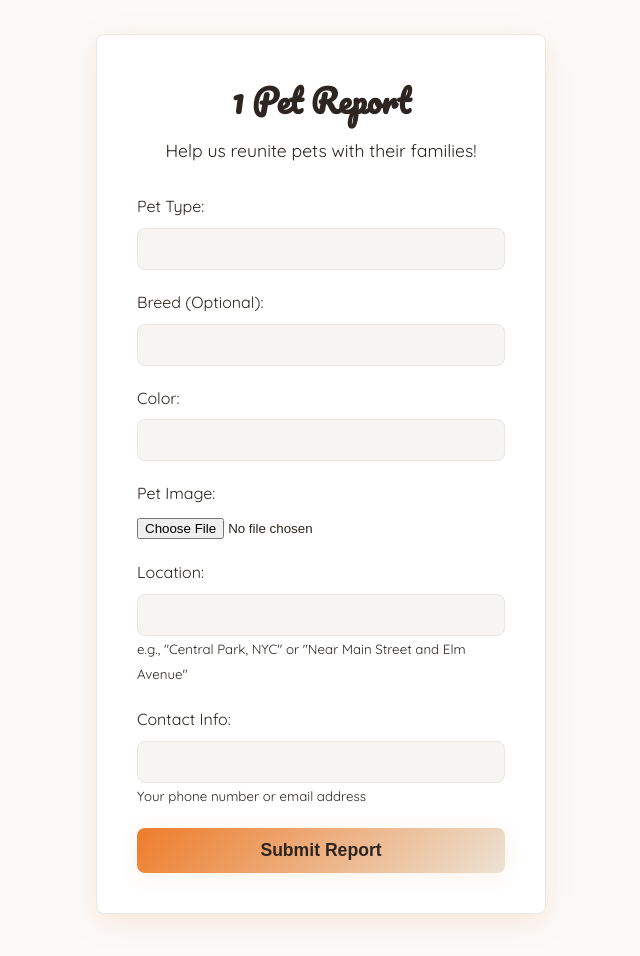
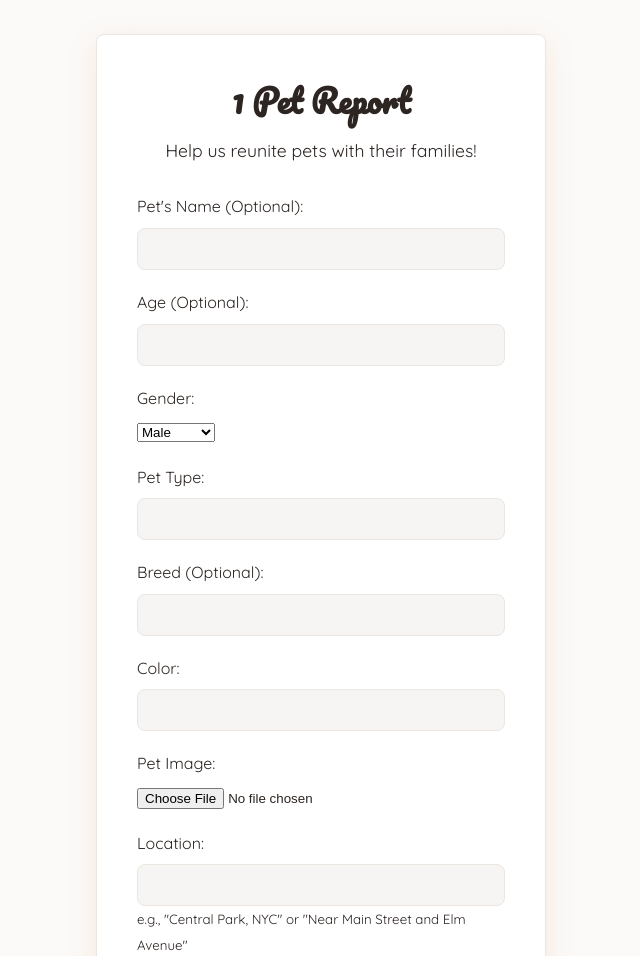
Before and after one commit to Deadpoolprime/petrescue2, a Django app: page /report/pet/1/ in a window 1280 px wide. Shown: the part 150-1106 px from the top of the page, without its empty margins (319-959 px from the left). Run offline with Django 4.2, Linux system fonts and the light colour scheme; the visitor is signed in with stand-in values (Sample User, id 1).

Commit message:
lost pet report done, but age not stored in db. better ui

```diff
--- a/users/templates/users/create_pet_report.html
+++ b/users/templates/users/create_pet_report.html
@@ -11,7 +11,7 @@
         <p class="auth-subtitle">Help us reunite pets with their families!</p>
 
         {# IMPORTANT: enctype="multipart/form-data" is crucial for file uploads #}
-        <form id="petReportForm" method="post" enctype="multipart/form-data" action=""> {# Action will be handled by the URL #}
+        <form id="petReportForm" method="post" enctype="multipart/form-data" action="">
             {% csrf_token %}
 
             {# Display form errors #}
@@ -28,7 +28,26 @@
                 </div>
             {% endif %}
 
-            {# Form fields using 'value' to retain user input on validation error #}
+            {# Form fields - NEW FIELDS ADDED #}
+            <div class="form-group">
+                <label for="id_name">Pet's Name (Optional):</label>
+                <input type="text" id="id_name" name="name" value="{{ form.name.value|default:'' }}">
+            </div>
+            <div class="form-group">
+                <label for="id_age">Age (Optional):</label>
+                <input type="number" id="id_age" name="age" min="0" value="{{ form.age.value|default:'' }}">
+            </div>
+            <div class="form-group">
+                <label for="id_gender">Gender:</label>
+                {# Using select for dropdown based on choices #}
+                <select id="id_gender" name="gender">
+                    {% for value, display in form.gender.field.choices %}
+                        <option value="{{ value }}" {% if form.gender.value == value %}selected{% endif %}>{{ display }}</option>
+                    {% endfor %}
+                </select>
+            </div>
+
+            {# Existing Fields #}
             <div class="form-group">
                 <label for="id_pet_type">Pet Type:</label>
                 <input type="text" id="id_pet_type" name="pet_type" value="{{ form.pet_type.value|default:'' }}" required>
--- a/users/views.py
+++ b/users/views.py
@@ -232,7 +232,10 @@ class PetReportForm(forms.Form):
     pet_image = forms.ImageField(required=True)
     location = forms.CharField(max_length=255, required=True, widget=forms.TextInput(attrs={'placeholder': 'Area where the pet was lost or found'}))
     contact_info = forms.CharField(max_length=255, required=True, widget=forms.TextInput(attrs={'placeholder': 'Your phone or email'}))
-
+    name = forms.CharField(max_length=100, required=False, widget=forms.TextInput(attrs={'placeholder': "Pet's name (if known)"}))
+    age = forms.IntegerField(min_value=0, required=False, widget=forms.NumberInput(attrs={'placeholder': "Pet's age in years (if known)"}))
+    gender = forms.ChoiceField(choices=Profile.ROLE_CHOICES, required=False, widget=forms.Select(attrs={'placeholder': "Select Gender"})) # Reusing ROLE_CHOICES is an error, should be GENDER_CHOICES
+    gender = forms.ChoiceField(choices=PetReport.GENDER_CHOICES, required=False, widget=forms.Select(attrs={'placeholder': "Select Gender"}))
 
 # --- Placeholder views for About, Contact, etc. ---
 def about_view(request):
```
Also changed, not shown: users/models.py (+13 -1 lines), users/migrations/0005_petreport_age_petreport_gender_petreport_name.py (added).
